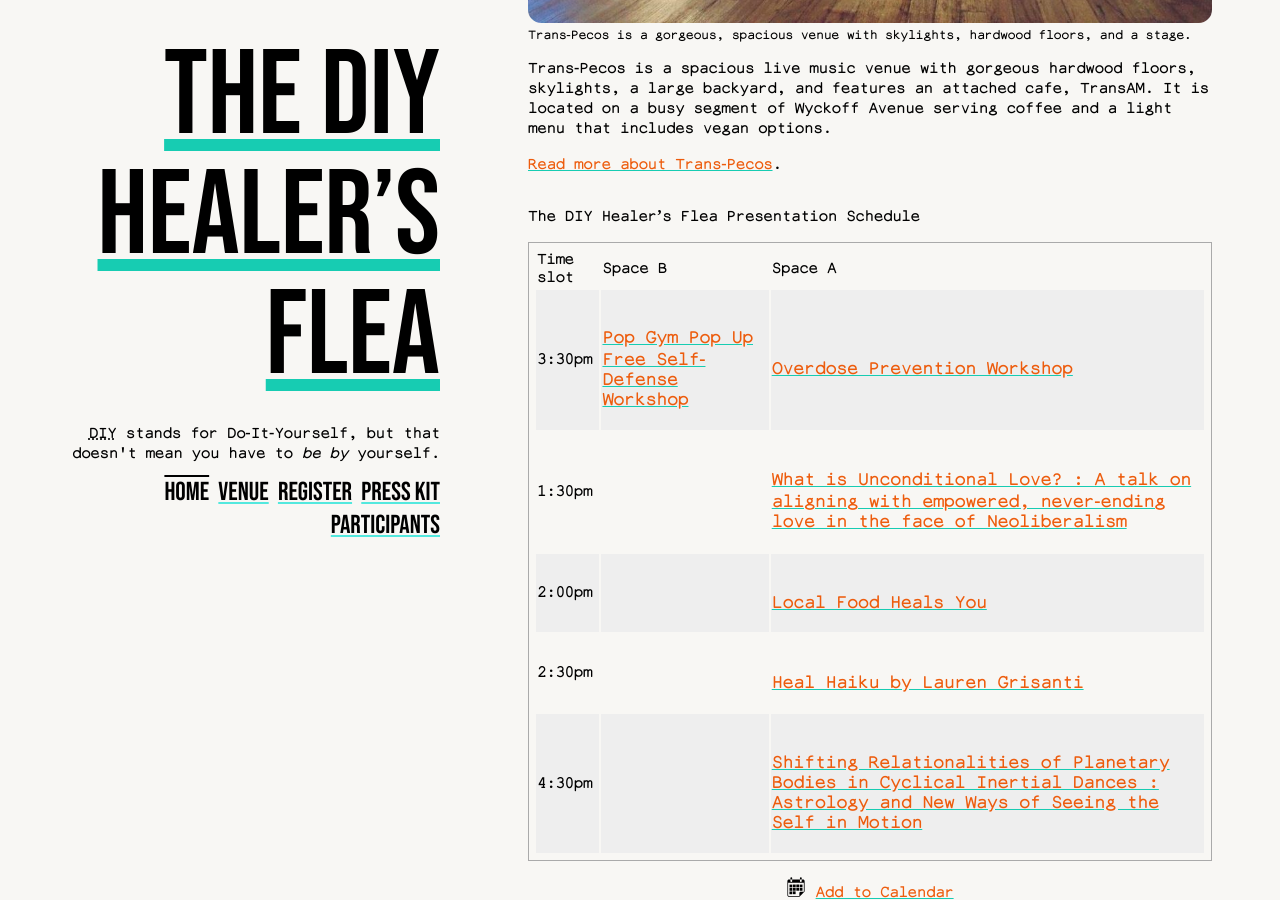
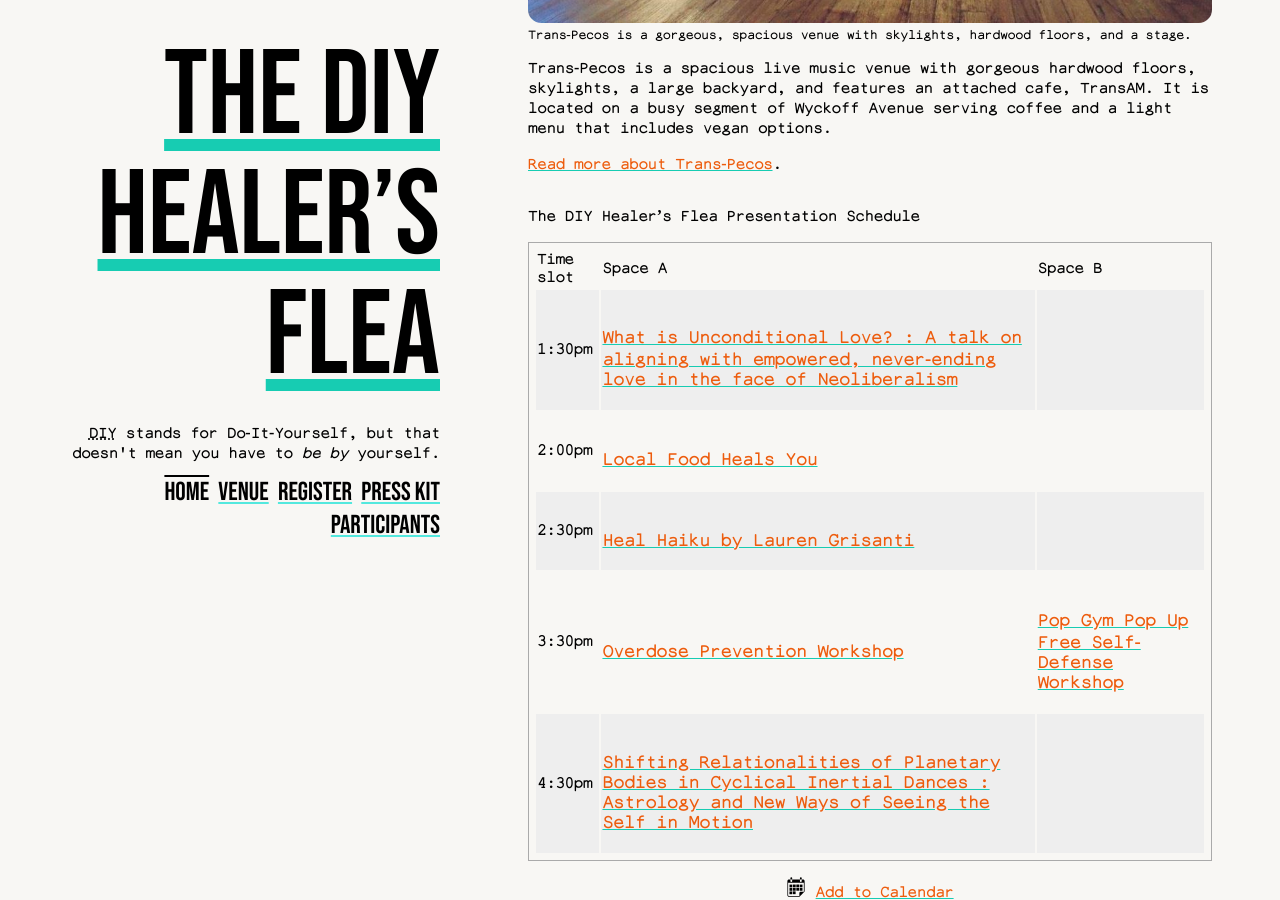
Before and after one commit to meitar/diy-healers-flea, a Jekyll site: the page built from index.html, in a window 1280 px wide and 900 px high, scrolled down 1284 px. Built offline with Jekyll 4.4.1, drawn with Linux system fonts in a browser that asks for light colours; some web fonts are replaced.

Commit message:
Hotfix the speaker schedule grid, by sorting it.

```diff
--- a/index.html
+++ b/index.html
@@ -42,7 +42,7 @@ title: Home
                             <th>
                                 Time slot
                             </th>
-                            {% assign space_codes = site.data.speakers | map: "Space code" | uniq %}
+                            {% assign space_codes = site.data.speakers | map: "Space code" | uniq | sort %}
                             {% for space_code in space_codes %}
                             <th>
                                 Space {{ space_code }}
@@ -51,7 +51,7 @@ title: Home
                         </tr>
                     </thead>
                     <tbody>
-                        {% assign time_slots = site.data.speakers | map: "Presentation start" | uniq %}
+                        {% assign time_slots = site.data.speakers | map: "Presentation start" | uniq | sort %}
                         {% for time_slot in time_slots %}
                         <tr>
                             <th>
```
